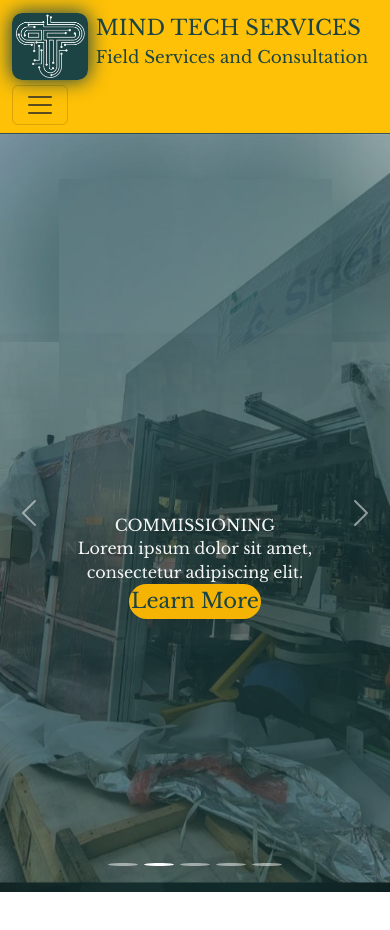
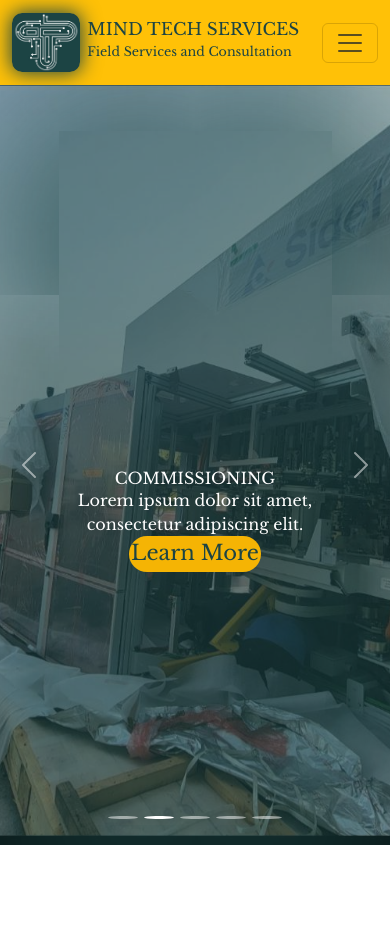
Before and after one commit to mtabba/fse-works, a React (Vite) app: page / in a window 390 px wide. Shown: the top 930 px of the page. Before the commit the page ends 892 px from the top, so only its background shows below. Built offline with nearby package versions, Linux system fonts and the light colour scheme; a web font is replaced by a local one.

Commit message:
css adjusted

```diff
--- a/src/App.css
+++ b/src/App.css
@@ -14,16 +14,16 @@ header {
     border-radius: 10px;
     box-shadow: 0px 0px 20px 1px #1c4444;
     height:max-content;
-    width: clamp(9vh, 6vw, 15vw);
+    width: clamp(8vh, 6vw, 15vw);
     margin-right: 2vw;
   }
   .headerName{
     color: #1c4444;
     span{
-      font-size: clamp(2.5vh, 2vw, 3vw);
+      font-size: clamp(2vh, 2vw, 3vw);
     }
     div {
-      font-size: clamp(2vh, 1.5vw, 2.5vw);
+      font-size: clamp(1.5vh, 1.5vw, 2.5vw);
     }
 
   }
@@ -67,6 +67,12 @@ header {
 
 }
 
+.aboutUsContainer{
+height: 100vh;
+display: flex;
+place-content:center;
+}
+
 /*
 .logo {
   height: 6em;
--- a/src/App.jsx
+++ b/src/App.jsx
@@ -3,6 +3,7 @@ import 'bootstrap/dist/css/bootstrap.min.css';
 import './App.css'
 import Header from './components/Header'
 import FirstPage1 from './components/FirstPage1'
+import AboutUs from './components/AboutUs';
 
 function App() {
 
@@ -10,6 +11,7 @@ function App() {
     <>
     <Header/>
     <FirstPage1/>
+    <AboutUs/>
 
     </>
   )
--- /dev/null
+++ b/src/components/AboutUs.jsx
@@ -0,0 +1,12 @@
+
+function AboutUs() {
+
+  return (
+    <div className="aboutUsContainer">
+
+
+    </div>
+  )
+}
+
+export default AboutUs
```
